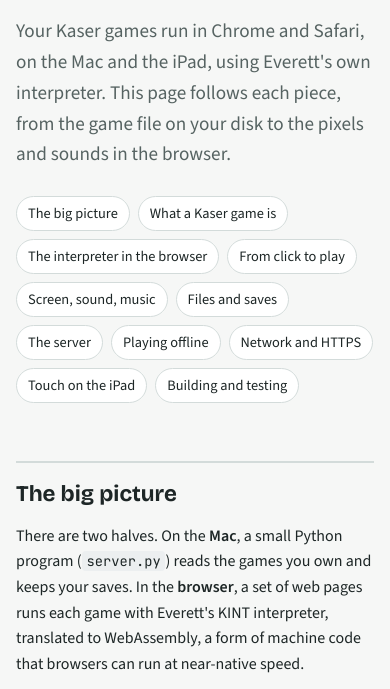
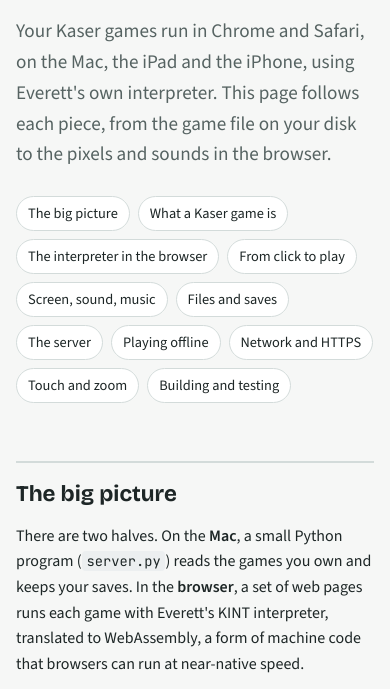
Before and after one commit to ehatfield57/Everett_Kaser, a plain HTML site: page HOW-IT-WORKS.html in a window 390 px wide. Shown: the part 108-797 px from the top of the page. Drawn offline with nearby package versions, Linux system fonts and the light colour scheme.

Commit message:
HOW-IT-WORKS: mention iPhone and zoom in the intro, contents and screen notes
Co-Authored-By: Claude Opus 5.5 <noreply@anthropic.com>

```diff
--- a/HOW-IT-WORKS.html
+++ b/HOW-IT-WORKS.html
@@ -105,7 +105,7 @@ html { scroll-behavior: smooth; }
 <header class="wrap">
   <p class="eyebrow">Everett Kaser games · browser port</p>
   <h1>How Kaser Web works</h1>
-  <p class="lede">Your Kaser games run in Chrome and Safari, on the Mac and the iPad, using Everett's own interpreter. This page follows each piece, from the game file on your disk to the pixels and sounds in the browser.</p>
+  <p class="lede">Your Kaser games run in Chrome and Safari, on the Mac, the iPad and the iPhone, using Everett's own interpreter. This page follows each piece, from the game file on your disk to the pixels and sounds in the browser.</p>
   <ul class="toc">
     <li><a href="#big-picture">The big picture</a></li>
     <li><a href="#games">What a Kaser game is</a></li>
@@ -116,7 +116,7 @@ html { scroll-behavior: smooth; }
     <li><a href="#server">The server</a></li>
     <li><a href="#offline">Playing offline</a></li>
     <li><a href="#network">Network and HTTPS</a></li>
-    <li><a href="#ipad">Touch on the iPad</a></li>
+    <li><a href="#ipad">Touch and zoom</a></li>
     <li><a href="#building">Building and testing</a></li>
   </ul>
 </header>
@@ -261,7 +261,7 @@ html { scroll-behavior: smooth; }
 
   <h2 id="screen-sound">Screen, sound, music</h2>
   <div class="cols">
-    <div class="card"><h4>Screen</h4><p>The interpreter draws into its own pixel buffer, as it did on Windows. The platform layer tracks which rectangles changed and posts only those to the page, which paints them onto a <code>&lt;canvas&gt;</code>. The canvas fills the window and is scaled with sharp, blocky pixels so text stays crisp.</p></div>
+    <div class="card"><h4>Screen</h4><p>The interpreter draws into its own pixel buffer, as it did on Windows. The platform layer tracks which rectangles changed and posts only those to the page, which paints them onto a <code>&lt;canvas&gt;</code>. The canvas fills the window. On a touch screen it can be magnified with two fingers; the page shows square pixels when they line up with the screen's and smooths them when shrunk, so text stays readable.</p></div>
     <div class="card"><h4>Sound effects</h4><p>WAV files, from disk or built into the game's memory, are decoded by the browser's Web Audio system and played. Browsers allow sound only after you've interacted with the page, which is why sound starts with your first click or tap.</p></div>
     <div class="card"><h4>Music</h4><p>The games' background music is MIDI. Browsers can't play MIDI themselves, so <strong>SpessaSynth</strong>, a software synthesizer, plays it with the General MIDI instrument bank built into macOS (<code>gs_instruments.dls</code>). The server provides that bank at <code>/api/soundbank</code>, and the iPad keeps a copy for offline play. When a song ends, the game is told, as Windows would tell it, so it can start the next one.</p></div>
   </div>
```
